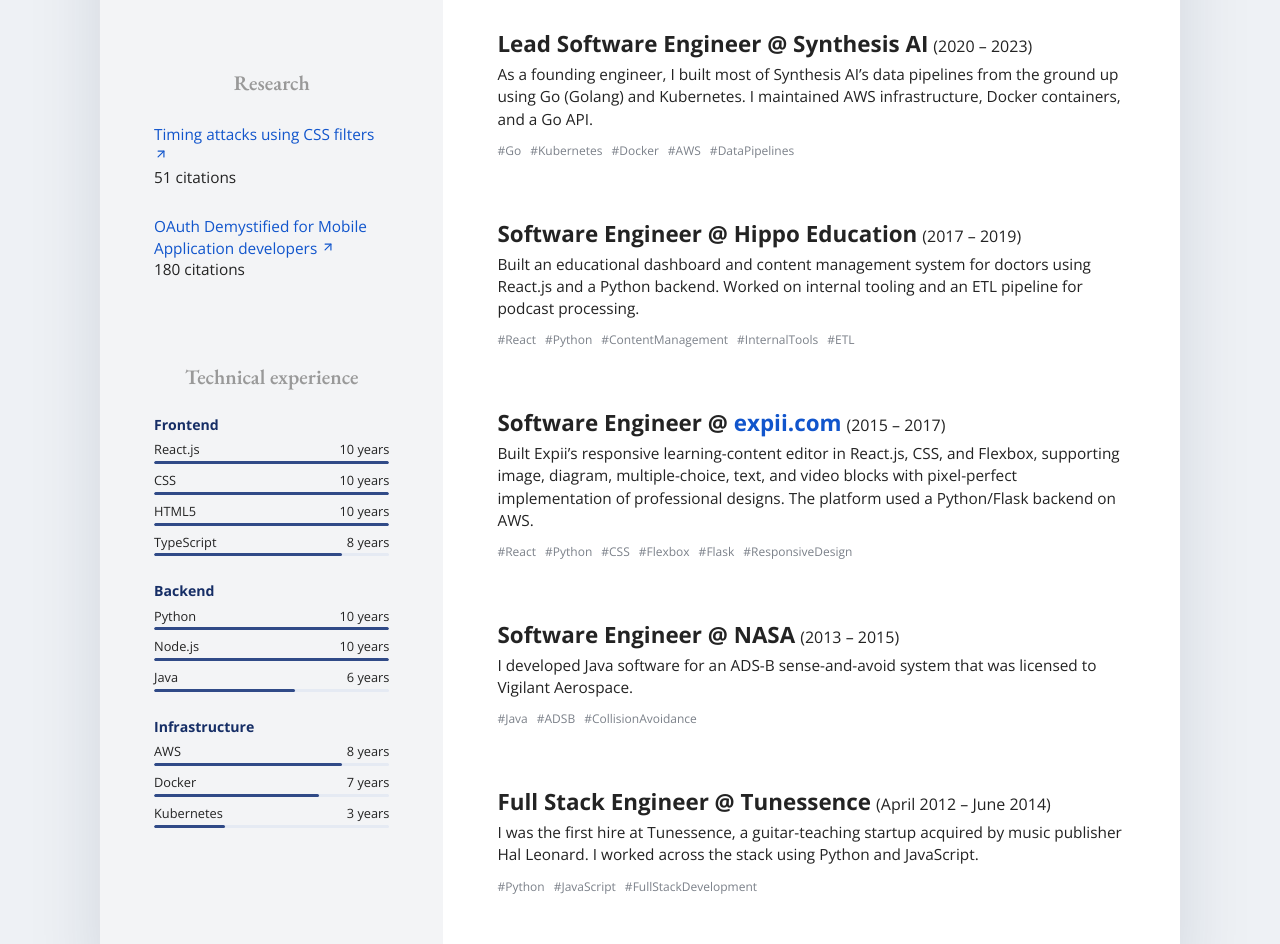
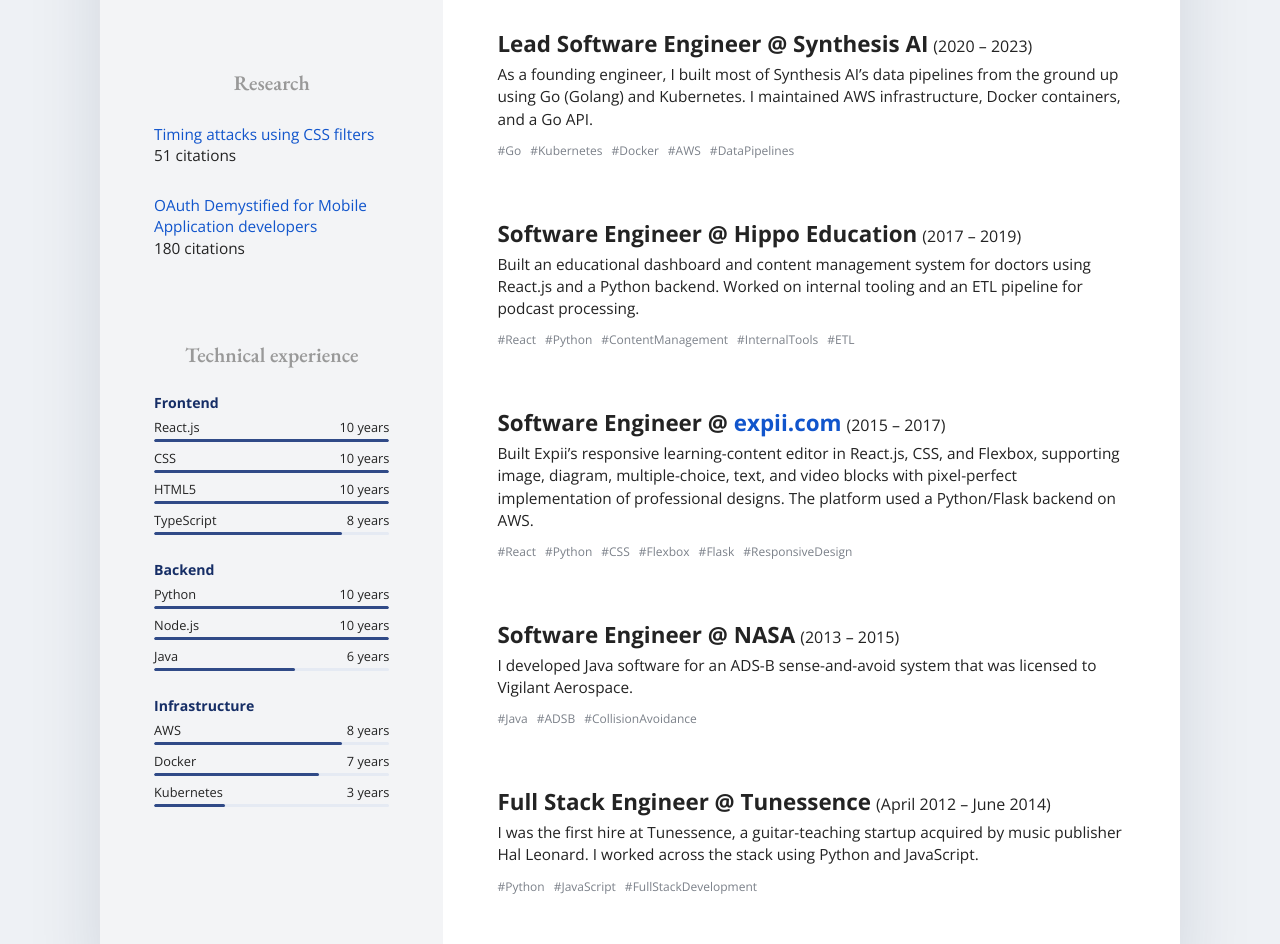
Before and after one commit to robertkotcher/robertkotcher.com, a Next.js app: page / in a window 1280 px wide. Shown: the part 960-1904 px from the top of the page. Built offline with nearby package versions, Linux system fonts and the light colour scheme.

Commit message:
Remove sidebar research link arrows

```diff
--- a/app/Resume.tsx
+++ b/app/Resume.tsx
@@ -2,7 +2,6 @@
 import { resumePdfUrl } from "./resumePdf";
 import { FaGithub, FaLinkedinIn } from "react-icons/fa6";
 import {
-  ArrowUpRight,
   Mail,
   Phone,
   FileDown,
@@ -136,7 +135,7 @@
                     target="_blank"
                     rel="noreferrer"
                   >
-                    <span><span className="research-title">{publication.title}{!printable && <> <ArrowUpRight aria-hidden="true" size={14} /></>}</span><small>{publication.citations}</small></span>
+                    <span><span className="research-title">{publication.title}</span><small>{publication.citations}</small></span>
                   </a>
                 ))}
               </div>
```
